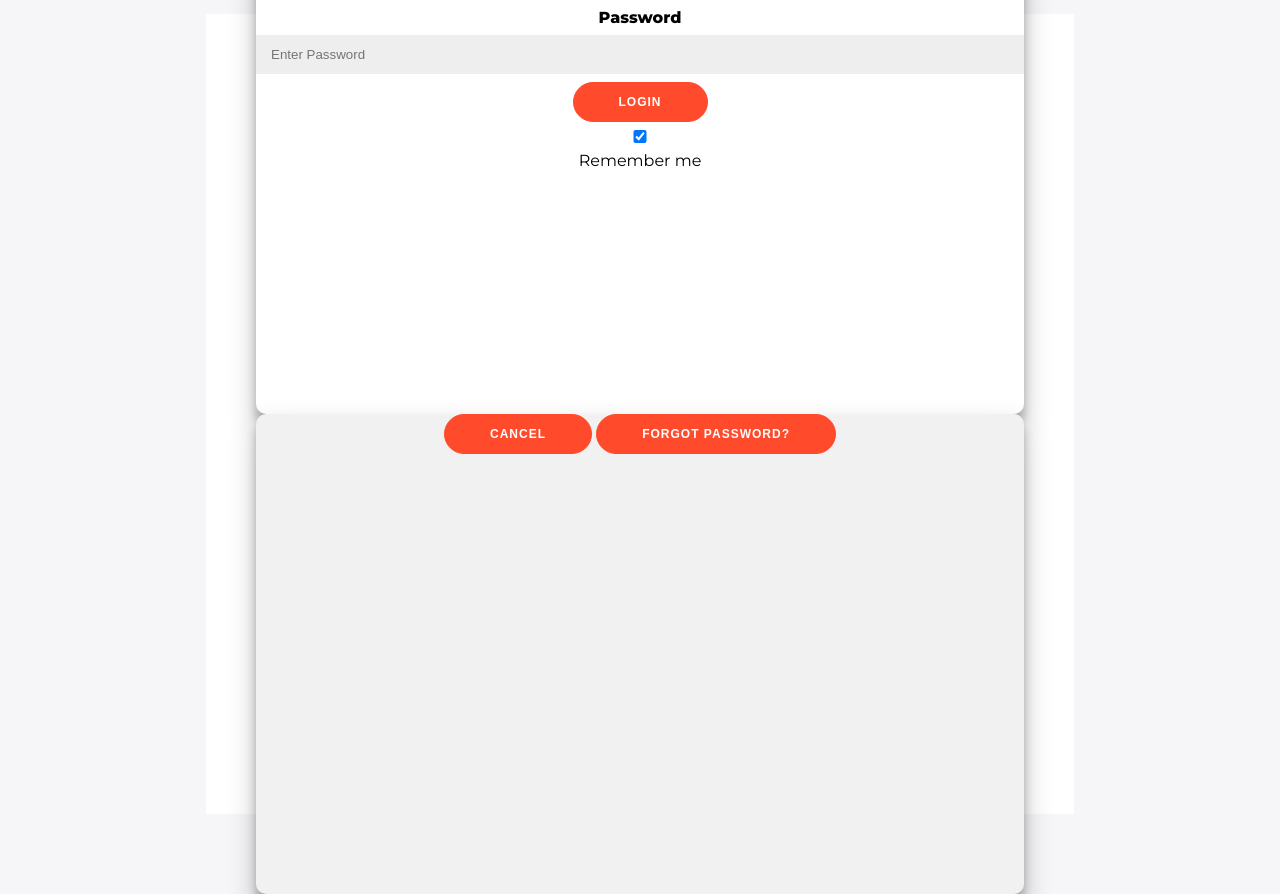
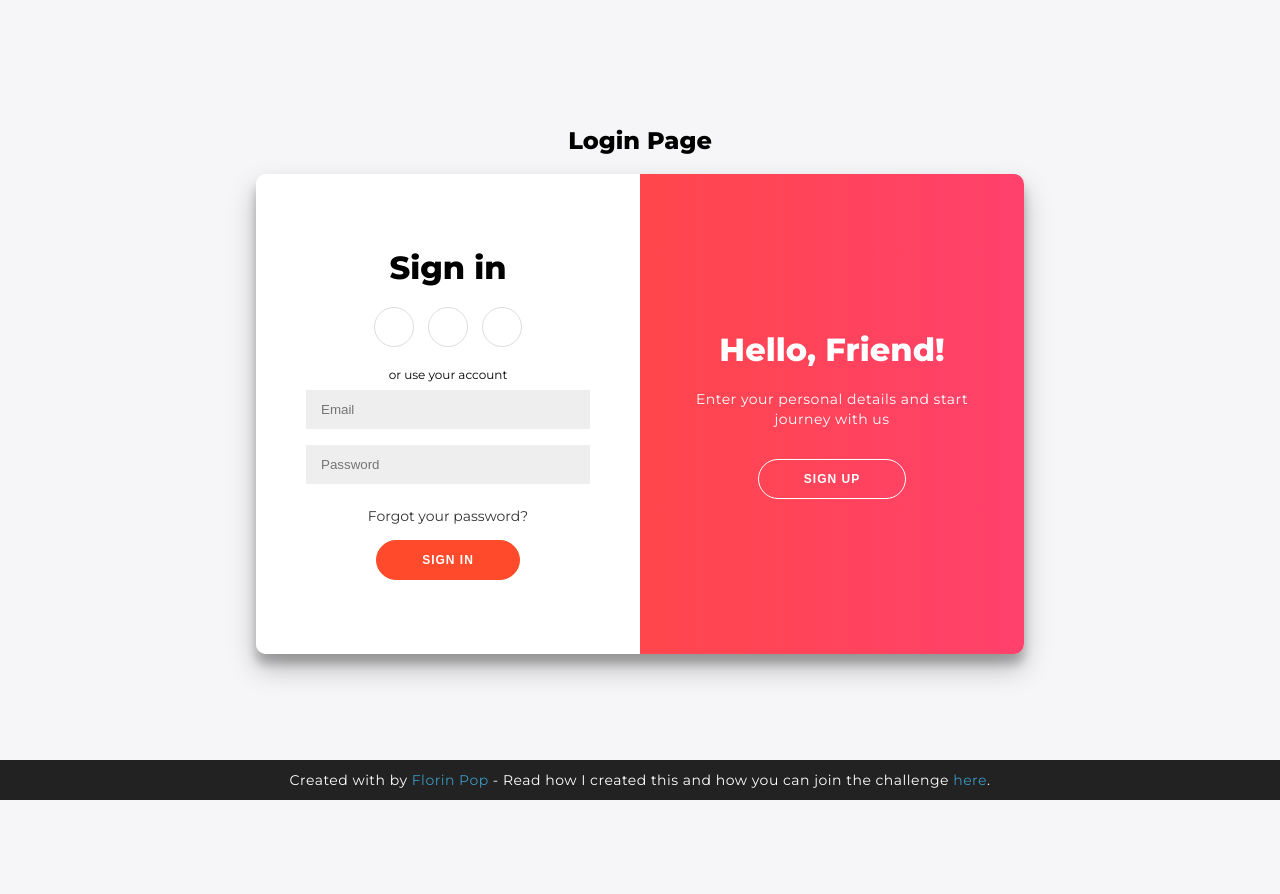
Before and after one commit to Rohan27s/Login-Page, a plain HTML site: page index.html in a window 1280 px wide. After the commit the page ends 830 px from the top, so only its background shows below. Drawn offline with Linux system fonts and the light colour scheme.

Commit message:
new Html

```diff
--- a/index.html
+++ b/index.html
@@ -4,34 +4,65 @@
 
         <title>Login Page</title>
         <link rel="stylesheet" href="style.css">
+        <script src="new.js"></script>
 
     </head>
     <body>
-       <h2>Login</h2>
+       <h2>Login Page</h2>
+       <div class="container" id="container">
+         <div class="form-container sign-up-container">
+           <form action="#">
+             <h1>Create Account</h1>
+             <div class="social-container">
+               <a href="#" class="social"><i class="fab fa-facebook-f"></i></a>
+               <a href="#" class="social"><i class="fab fa-google-plus-g"></i></a>
+               <a href="#" class="social"><i class="fab fa-linkedin-in"></i></a>
+             </div>
+             <span>or use your email for registration</span>
+             <input type="text" placeholder="Name" />
+             <input type="email" placeholder="Email" />
+             <input type="password" placeholder="Password" />
+             <button>Sign Up</button>
+           </form>
+         </div>
+         <div class="form-container sign-in-container">
+           <form action="#">
+             <h1>Sign in</h1>
+             <div class="social-container">
+               <a href="#" class="social"><i class="fab fa-facebook-f"></i></a>
+               <a href="#" class="social"><i class="fab fa-google-plus-g"></i></a>
+               <a href="#" class="social"><i class="fab fa-linkedin-in"></i></a>
+             </div>
+             <span>or use your account</span>
+             <input type="email" placeholder="Email" />
+             <input type="password" placeholder="Password" />
+             <a href="#">Forgot your password?</a>
+             <button>Sign In</button>
+           </form>
+         </div>
+         <div class="overlay-container">
+           <div class="overlay">
+             <div class="overlay-panel overlay-left">
+               <h1>Welcome Back!</h1>
+               <p>To keep connected with us please login with your personal info</p>
+               <button class="ghost" id="signIn">Sign In</button>
+             </div>
+             <div class="overlay-panel overlay-right">
+               <h1>Hello, Friend!</h1>
+               <p>Enter your personal details and start journey with us</p>
+               <button class="ghost" id="signUp">Sign Up</button>
+             </div>
+           </div>
+         </div>
+       </div>
 
-       <form action="action_page.php" method="post">
-
-        </div>
-
-        <div class="container">
-          <label for="uname"><b>Username</b></label>
-          <input type="text" placeholder="Enter Username" name="uname" required>
-
-          <label for="psw"><b>Password</b></label>
-          <input type="password" placeholder="Enter Password" name="psw" required>
-
-          <button type="submit">Login</button>
-          <label>
-            <input type="checkbox" checked="checked" name="remember"> Remember me
-          </label>
-        </div>
-
-        <div class="container" style="background-color:#f1f1f1">
-          <button type="button" class="cancelbtn">Cancel</button>
-          <button type="button" class="psw">Forgot password?</span>
-        </div>
-      </form>
-
-        <script src="" async defer></script>
+       <footer>
+         <p>
+           Created with <i class="fa fa-heart"></i> by
+           <a target="_blank" href="https://florin-pop.com">Florin Pop</a>
+           - Read how I created this and how you can join the challenge
+           <a target="_blank" href="https://www.florin-pop.com/blog/2019/03/double-slider-sign-in-up-form/">here</a>.
+         </p>
+       </footer>
     </body>
 </html>
--- a/style.css
+++ b/style.css
@@ -4,6 +4,7 @@
 * {
 	box-sizing: border-box;
 }
+
 
 body {
 	background: #f6f5f7;
```
Also changed, not shown: new.js (line endings or trailing spaces).
